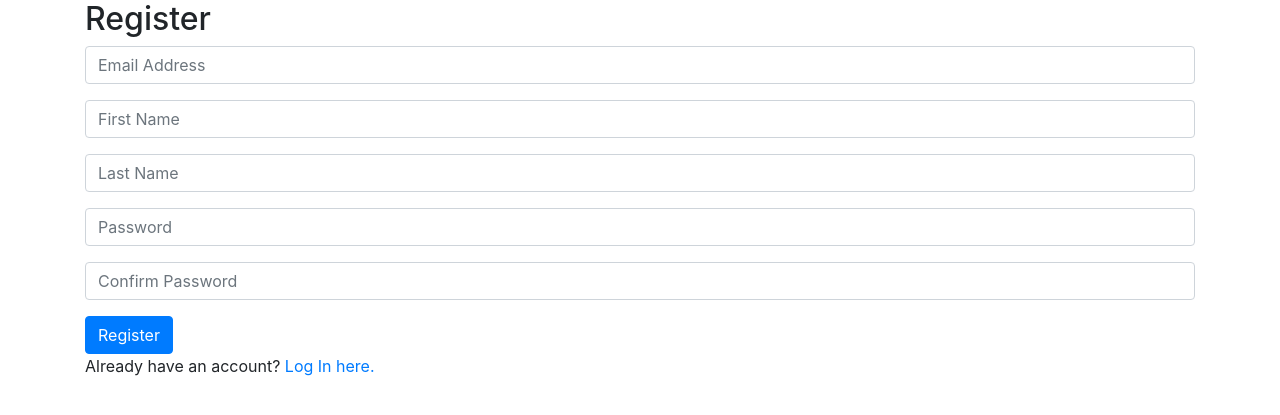
After one commit to martindahlgren/CS50x-2022, a Django app: page /register in a window 1280 px wide. The commit adds this page. Shown: the top 415 px of the page. Run offline with Django 4.2, Linux system fonts and the light colour scheme; parts of the project's set-up code (start-up, migrations or seed data) failed here and were passed over; some libraries are stand-ins or nearby versions.

Commit message:
Login and user creation

```diff
--- a/ConnectionCards/app/management/commands/create_test_data.py
+++ b/ConnectionCards/app/management/commands/create_test_data.py
@@ -105,14 +105,14 @@ current_swipes = [
 
 class Command(BaseCommand):
     def handle(self, *args, **options):
-        test_user = User(username="Adam")
+        test_user = User(username="adam@example.com", password="test")
         test_user.first_name = "Adam"
         test_user.last_name = "Testersen"
         test_user.save()
         yesterday = datetime.datetime.now(datetime.timezone.utc).date() + datetime.timedelta(days=-1)
 
         for profile in already_matched_with:
-            new_user =  User(username=profile["name"], password="test")
+            new_user =  User(username=f"{profile['name'].lower()}@example.com", password="test")
             new_user.first_name = profile["name"]
             new_user.last_name = "Testsson"
 
--- a/ConnectionCards/app/templates/app/index.html
+++ b/ConnectionCards/app/templates/app/index.html
@@ -5,9 +5,11 @@
         <script src="https://unpkg.com/react-dom@17/umd/react-dom.production.min.js" crossorigin></script>
         <script src="https://unpkg.com/babel-standalone@6/babel.min.js"></script>
 
-        <title>Hello</title>
+        <title>Connection Cards</title>
     </head>
     <body>
+        <a class="btn" href="{% url 'logout' %}">Log Out</a>
+
         <div id="app"></div>
         <script type="text/babel" src="/static/app/app.js"></script>
     </body>
--- /dev/null
+++ b/ConnectionCards/app/templates/app/login_layout.html
@@ -0,0 +1,19 @@
+{% load static %}
+
+<!DOCTYPE html>
+<html lang="en">
+    <head>
+        <meta charset="utf-8">
+        <title>{% block title %}Mail{% endblock %}</title>
+        <link rel="stylesheet" href="https://stackpath.bootstrapcdn.com/bootstrap/4.4.1/css/bootstrap.min.css" integrity="sha384-Vkoo8x4CGsO3+Hhxv8T/Q5PaXtkKtu6ug5TOeNV6gBiFeWPGFN9MuhOf23Q9Ifjh" crossorigin="anonymous">
+        <link rel="stylesheet" href="{% static 'app/styles.css' %}">
+        {% block script %}
+        {% endblock %}
+    </head>
+    <body>
+        <div class="container">
+            {% block body %}
+            {% endblock %}
+        </div>
+    </body>
+</html>
--- /dev/null
+++ b/ConnectionCards/app/templates/app/register.html
@@ -0,0 +1,32 @@
+{% extends "app/login_layout.html" %}
+{% block body %}
+
+    <h2>Register</h2>
+
+    {% if message %}
+        <div>{{ message }}</div>
+    {% endif %}
+
+    <form action="{% url 'register' %}" method="post">
+        {% csrf_token %}
+        <div class="form-group">
+            <input class="form-control" type="email" name="email" placeholder="Email Address">
+        </div>
+        <div class="form-group">
+        <input class="form-control" type="text" name="firstname" placeholder="First Name">
+        </div>
+        <div class="form-group">
+        <input class="form-control" type="text" name="lastname" placeholder="Last Name">
+        </div>
+        <div class="form-group">
+            <input class="form-control" type="password" name="password" placeholder="Password">
+        </div>
+        <div class="form-group">
+            <input class="form-control" type="password" name="confirmation" placeholder="Confirm Password">
+        </div>
+        <input class="btn btn-primary" type="submit" value="Register">
+    </form>
+
+    Already have an account? <a href="{% url 'login' %}">Log In here.</a>
+
+{% endblock %}
--- a/ConnectionCards/app/urls.py
+++ b/ConnectionCards/app/urls.py
@@ -5,6 +5,9 @@ from . import views
 
 urlpatterns = [
     path("", views.index, name="index"),
+    path("login", views.login_view, name="login"),
+    path("logout", views.logout_view, name="logout"),
+    path("register", views.register, name="register"),
     path("unmatch", views.unmatch_user),
     path("suggest_cities", views.suggest_cities)
 
--- a/ConnectionCards/app/views.py
+++ b/ConnectionCards/app/views.py
@@ -1,16 +1,78 @@
 import json
-from django.shortcuts import render
+from django.shortcuts import HttpResponse, HttpResponseRedirect, render
+from django.db import IntegrityError
 from django.http import JsonResponse
+from django.contrib.auth import authenticate, login, logout
 from django.contrib.auth.decorators import login_required
+from django.urls import reverse
 from .util import cities
 from . import util, util_matching
 from .models import HalfPairing
 from . import models
 from django.views.decorators.http import require_http_methods, require_POST, require_safe
 
+def index(request):
+    if request.user.is_authenticated:
+        return render(request, "app/index.html")
+    else:
+        return HttpResponseRedirect(reverse("login"))
 
-def index(request):
-    return render(None, "app/index.html")
+
+def login_view(request):
+    if request.method == "POST":
+
+        # Attempt to sign user in
+        email = request.POST["email"]
+        password = request.POST["password"]
+        user = authenticate(request, username=email, password=password)
+
+        # Check if authentication successful
+        if user is not None:
+            login(request, user)
+            return HttpResponseRedirect(reverse("index"))
+        else:
+            return render(request, "app/login.html", {
+                "message": "Invalid email and/or password."
+            })
+    else:
+        return render(request, "app/login.html")
+
+
+def logout_view(request):
+    logout(request)
+    return HttpResponseRedirect(reverse("index"))
+
+
+def register(request):
+    if request.method == "POST":
+        email = request.POST["email"]
+        first_name = request.POST["firstname"]
+        last_name = request.POST["lastname"]
+
+        # Ensure password matches confirmation
+        password = request.POST["password"]
+        confirmation = request.POST["confirmation"]
+        if password != confirmation:
+            return render(request, "app/register.html", {
+                "message": "Passwords must match."
+            })
+
+        # Attempt to create new user
+        try:
+            user = models.User.objects.create_user(username=email, email=email, password=password, first_name=first_name, last_name=last_name)
+            user.save()
+        except IntegrityError as e:
+            print(e)
+            return render(request, "app/register.html", {
+                "message": "Email address already used."
+            })
+        login(request, user)
+        return HttpResponseRedirect(reverse("index"))
+    else:
+        return render(request, "app/register.html")
+
+
+
 
 @login_required
 def upload_picture(request):
```
Also changed, not shown: ConnectionCards/app/templates/app/login.html (added, +24 -0 lines).
